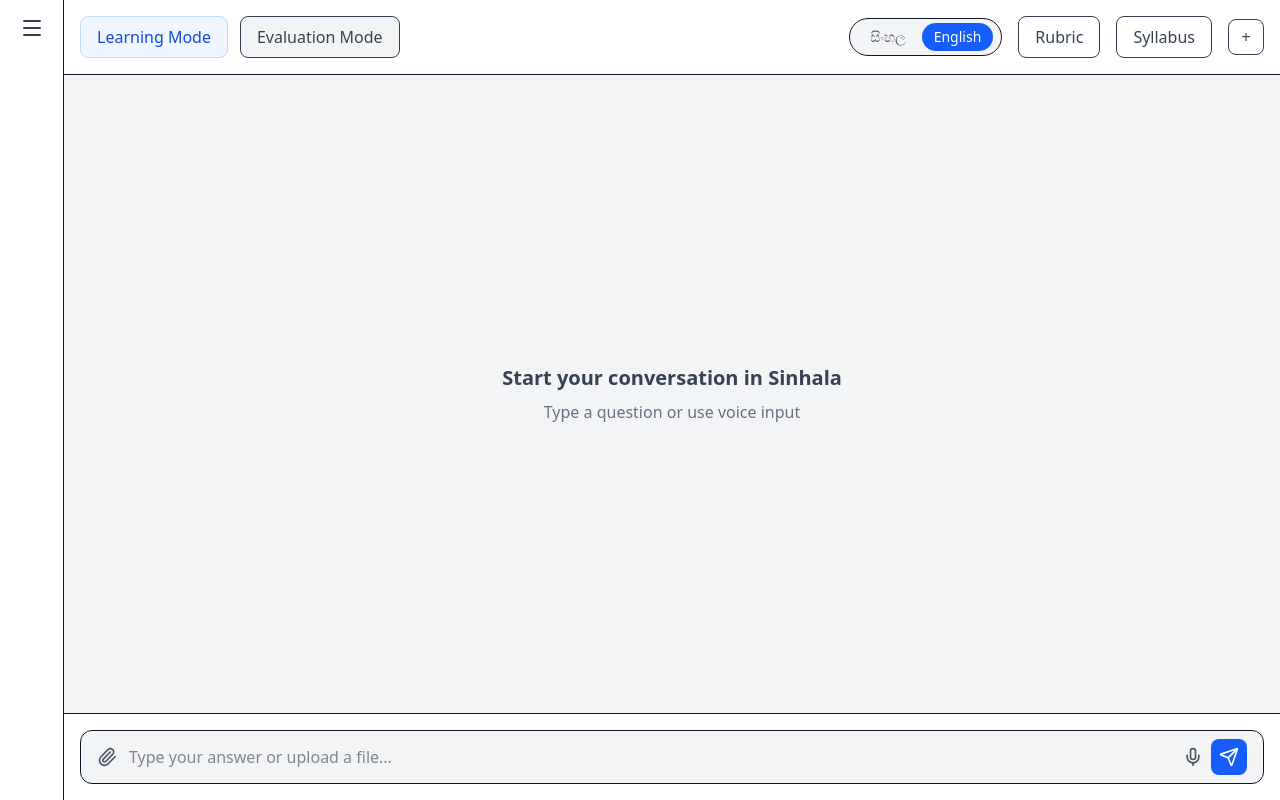
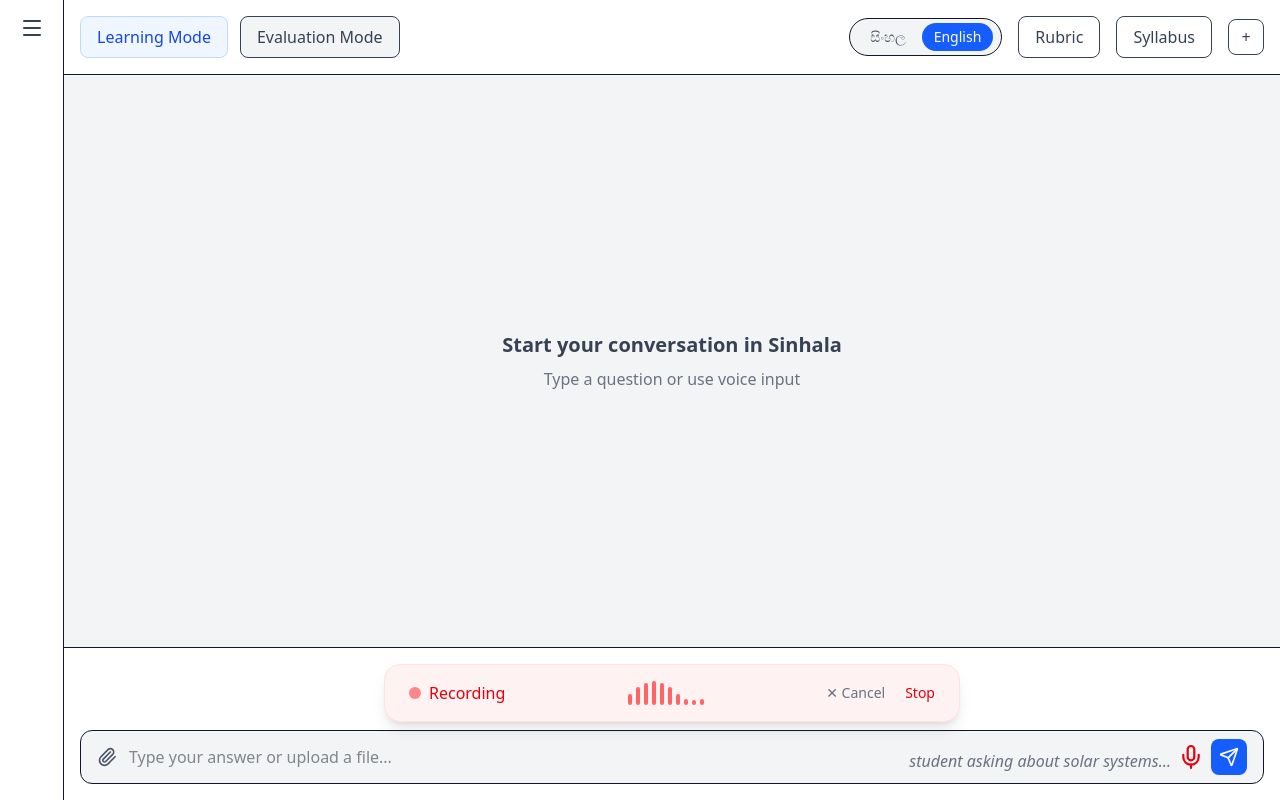
Before and after one commit to Miyuri15/sinlearn-web, a Next.js app: page /chat in a window 1280 px wide. Both pictures are taken after a click on the button 1193 px from the left and 757 px from the top of the page. Built offline with nearby package versions, Linux system fonts and the light colour scheme.

Commit message:
feat: add recording functionality with visual indicators in chat interface

```diff
--- a/src/app/chat/page.tsx
+++ b/src/app/chat/page.tsx
@@ -11,6 +11,8 @@ export default function Chat() {
 
   const [loading, setLoading] = useState(true);
   const [isRubricOpen, setIsRubricOpen] = useState(false);
+  const [isRecording, setIsRecording] = useState(false);
+  const [transcript, setTranscript] = useState("");
 
   const toggleRubricSidebar = () => {
     setIsRubricOpen(!isRubricOpen);
@@ -18,6 +20,7 @@ export default function Chat() {
 
   useEffect(() => {
     const timer = setTimeout(() => setLoading(false), 1200);
+    setTranscript("student asking about solar systems…");
     return () => clearTimeout(timer);
   }, []);
 
@@ -124,6 +127,54 @@ export default function Chat() {
 
         {/* INPUT BAR */}
         <div className="p-4 border-t bg-white">
+          {/* RECORDING BAR */}
+          {isRecording && (
+            <div className="flex justify-center px-4 pb-2">
+              <div className="w-full max-w-xl bg-red-50 border border-red-100 text-red-600 px-6 py-4 rounded-2xl shadow-lg flex items-center justify-between gap-4 animate-slide-up">
+                {/* Left Side */}
+                <div className="flex items-center gap-2">
+                  <div className="w-3 h-3 bg-red-500 rounded-full animate-pulse"></div>
+                  <span className="font-medium">Recording</span>
+                </div>
+
+                {/* Waveform */}
+                <div className="flex items-end gap-1 h-6">
+                  {[...Array(10)].map((_, i) => (
+                    <div
+                      key={i}
+                      className="w-1 bg-red-400 rounded-full animate-wave"
+                      style={{ animationDelay: `${i * 0.1}s` }}
+                    ></div>
+                  ))}
+                </div>
+
+                {/* Buttons */}
+                <div className="flex items-center gap-5 text-sm">
+                  {/* Cancel */}
+                  <button
+                    onClick={() => {
+                      setIsRecording(false);
+                      setTranscript("");
+                    }}
+                    className="text-gray-500 hover:text-gray-700 flex items-center gap-1"
+                  >
+                    ✕ Cancel
+                  </button>
+
+                  {/* Stop */}
+                  <button
+                    onClick={() => {
+                      setIsRecording(false);
+                    }}
+                    className="text-red-600 font-medium hover:text-red-700"
+                  >
+                    Stop
+                  </button>
+                </div>
+              </div>
+            </div>
+          )}
+
           <div className="flex items-center bg-gray-100 rounded-xl px-4 py-2 border">
             <button className="text-gray-600">
               <Paperclip className="w-5 h-5" />
@@ -134,8 +185,17 @@ export default function Chat() {
               className="flex-1 bg-transparent outline-none px-3"
             />
 
-            <button className="text-gray-600 mx-2">
-              <Mic className="w-5 h-5" />
+            {isRecording && transcript && (
+              <p className="text-gray-500 mt-2 italic">{transcript}</p>
+            )}
+
+            <button
+              className={`mx-2 transition-all duration-300 ${
+                isRecording ? "text-red-600 scale-110" : "text-gray-600"
+              }`}
+              onClick={() => setIsRecording(true)}
+            >
+              <Mic className="w-6 h-6" />
             </button>
 
             <button className="bg-blue-600 text-white rounded-lg p-2">
--- a/src/app/globals.css
+++ b/src/app/globals.css
@@ -28,3 +28,37 @@ body {
 * {
   transition: background-color 0.3s ease, border-color 0.3s ease, color 0.3s ease;
 }
+
+@keyframes wave {
+  0% {
+    height: 20%;
+  }
+
+  50% {
+    height: 100%;
+  }
+
+  100% {
+    height: 20%;
+  }
+}
+
+.animate-wave {
+  animation: wave 1s ease-in-out infinite;
+}
+
+@keyframes slideUp {
+  from {
+    transform: translateY(15px);
+    opacity: 0;
+  }
+
+  to {
+    transform: translateY(0);
+    opacity: 1;
+  }
+}
+
+.animate-slide-up {
+  animation: slideUp 0.3s ease-out;
+}
```
